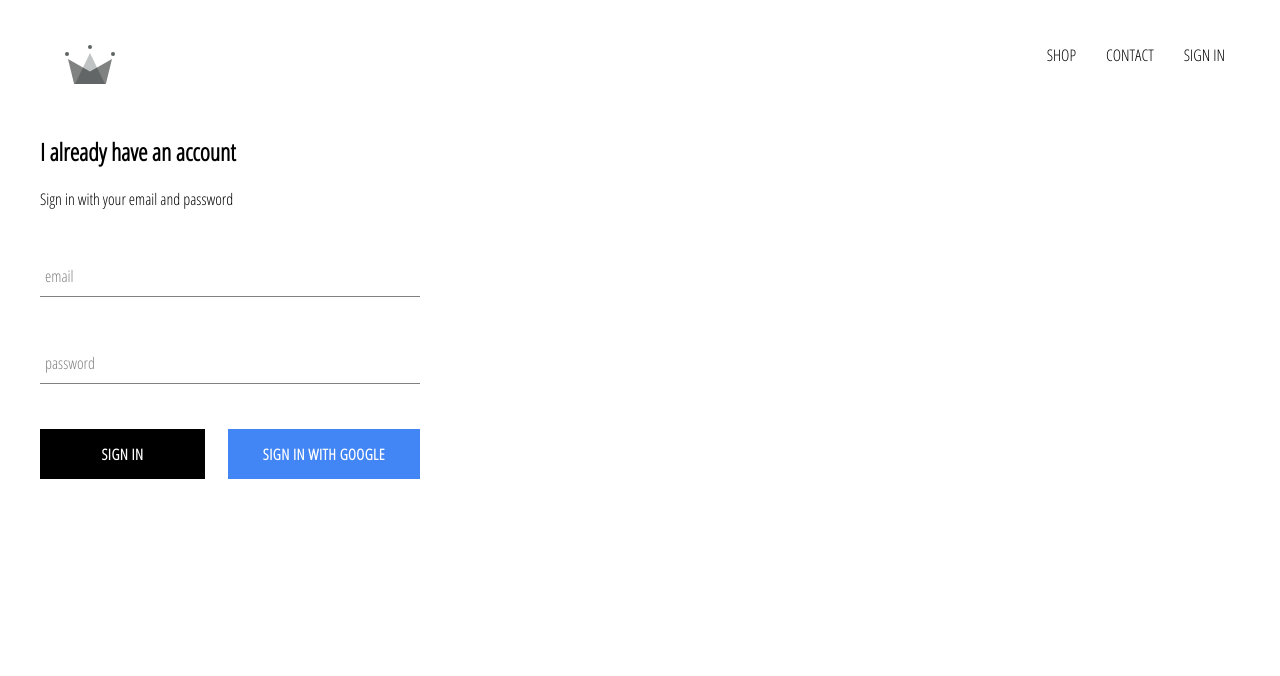
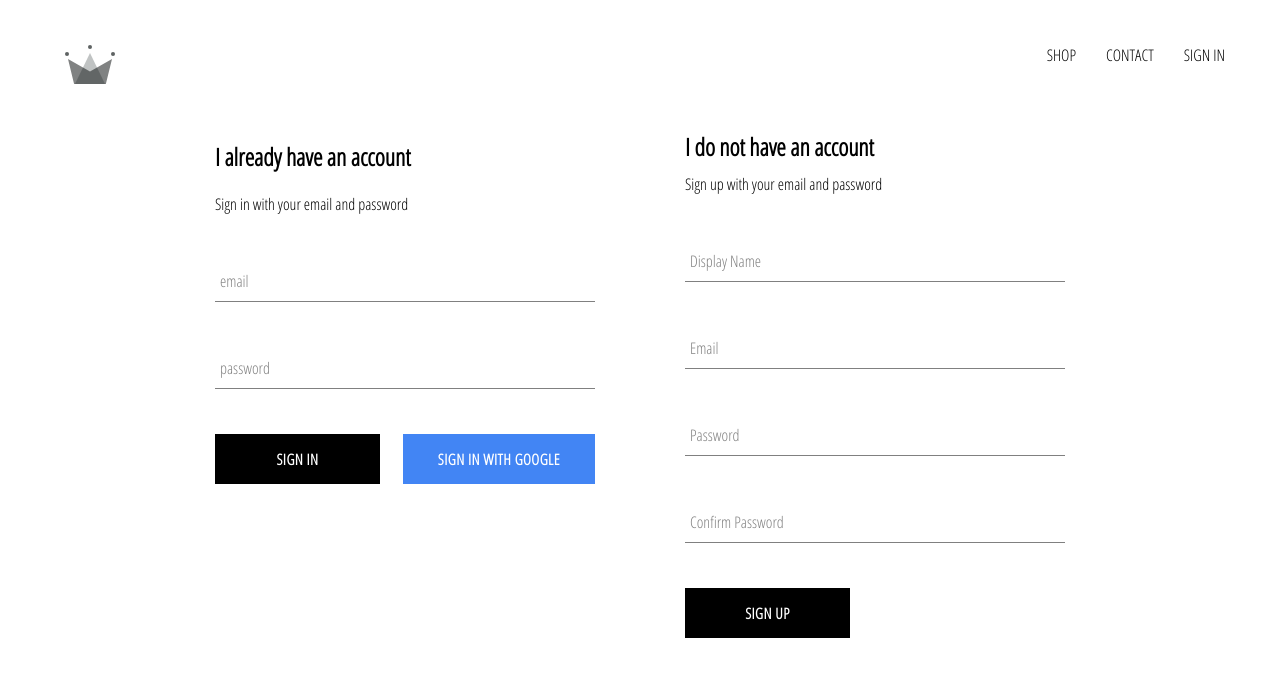
Before and after one commit to beniciodaniel/crown-clothing-e-commerce, a React (Create React App) app: page /signin in a window 1280 px wide. Shown: the top 676 px of the page. Built offline with nearby package versions, Linux system fonts and the light colour scheme; no server answers.

Commit message:
Firebase 6: finishing sign in handleSubmit

```diff
--- a/src/App.js
+++ b/src/App.js
@@ -35,16 +35,13 @@ class App extends React.Component {
               id: snapShot.id,
               ...snapShot.data()
             }
-          },
-          () => {
-            console.log(this.state)
           });
         });
       }
       if (!userAuth) {
         this.setState({currentUser: userAuth}) //currentUser: null
       }
-    })
+    });
   }
 
   componentWillUnmount() {
--- a/src/components/sign-in/sign-in.component.jsx
+++ b/src/components/sign-in/sign-in.component.jsx
@@ -5,7 +5,7 @@ import './sign-in.styles.scss';
 import FormInput from '../form-input/form-input.component';
 import CustomButton from '../custom-buttom/custom-button.component';
 
-import { signInWithGoogle } from '../../firebase/firebase.utils';
+import { auth, signInWithGoogle } from '../../firebase/firebase.utils';
 
 class SignIn extends React.Component {
 
@@ -18,13 +18,21 @@ class SignIn extends React.Component {
     }
   }
 
-  handleSubmit = (event) => {
-    event.preventDefaul();
+  handleSubmit = async event => {
+    event.preventDefault();
 
-    this.setState({
-      email: '',
-      password: '',
-    });
+    const { email, password } = this.state;
+
+    try {
+      await auth.signInWithEmailAndPassword(email, password)
+      this.setState({
+        email: '',
+        password: '',
+      }); //clear the states after succeed
+      console.log("You´re logged in!")
+    } catch (error) {
+      console.log(error)
+    }
   }
 
   handleChange = (event) => {
--- a/src/components/sign-up/sign-up.component.jsx
+++ b/src/components/sign-up/sign-up.component.jsx
@@ -20,12 +20,12 @@ class SignUp extends React.Component {
   }
 
 
-  handleSubmit = async (event) => {
+  handleSubmit = async event => {
     event.preventDefault();
 
     const { displayName, email, password, confirmPassword } = this.state;
 
-    if (password != confirmPassword) {
+    if (password !== confirmPassword) {
       alert("passwords don´t match");
       return;
     }
@@ -43,7 +43,7 @@ class SignUp extends React.Component {
         email: '',
         password: '',
         confirmPassword: '',
-      })
+      });
 
     } catch (error) {
       console.error(error)
@@ -71,15 +71,15 @@ class SignUp extends React.Component {
             type='text'
             name='displayName'
             value={displayName}
-            onChange={this.handleChange}
-            label='Dislpay Name'
+            handleChange={this.handleChange}
+            label='Display Name'
             required
           />
           <FormInput
             type='email'
             name='email'
             value={email}
-            onChange={this.handleChange}
+            handleChange={this.handleChange}
             label='Email'
             required
           />
@@ -87,7 +87,7 @@ class SignUp extends React.Component {
             type='password'
             name='password'
             value={password}
-            onChange={this.handleChange}
+            handleChange={this.handleChange}
             label='Password'
             required
           />
@@ -95,7 +95,7 @@ class SignUp extends React.Component {
             type='password'
             name='confirmPassword'
             value={confirmPassword}
-            onChange={this.handleChange}
+            handleChange={this.handleChange}
             label='Confirm Password'
             required
           />
--- a/src/pages/sign-in-and-sigin-up/sign-in-and-sigin-up.component.jsx
+++ b/src/pages/sign-in-and-sigin-up/sign-in-and-sigin-up.component.jsx
@@ -3,10 +3,12 @@ import React from 'react';
 import './sign-in-and-sigin-up.styles.scss';
 
 import SignIn from '../../components/sign-in/sign-in.component';
+import SignUp from '../../components/sign-up/sign-up.component';
 
 const SignInAndSignUpPage = () => (
   <div className="sign-in-and-sign-up">
     <SignIn />
+    <SignUp />
   </div>
 )
 
--- a/src/pages/sign-in-and-sigin-up/sign-in-and-sigin-up.styles.scss
+++ b/src/pages/sign-in-and-sigin-up/sign-in-and-sigin-up.styles.scss
@@ -0,0 +1,6 @@
+.sign-in-and-sign-up {
+  width: 850px;
+  display: flex;
+  justify-content: space-between;
+  margin: 30px auto;
+}
```
